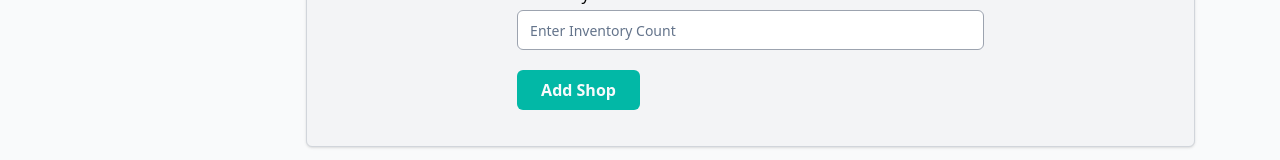
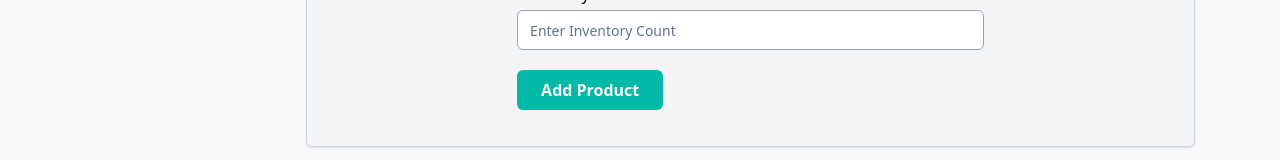
Before and after one commit to MoniruzzamanBillal/reiment-l2-client, a React (Vite) app: page /dashboard/vendor/add-products in a window 1280 px wide. Shown: the part 774-934 px from the top of the page. Built offline with nearby package versions, Linux system fonts and the light colour scheme; no server answers.

Commit message:
readme added

```diff
--- a/src/pages/AddProduct.tsx
+++ b/src/pages/AddProduct.tsx
@@ -194,7 +194,7 @@ const AddProduct = () => {
               <Button
                 className={`px-3 xsm:px-4 sm:px-5 md:px-6 font-semibold text-xs sm:text-sm md:text-base active:scale-95 duration-500 bg-prime50 hover:bg-prime100`}
               >
-                Add Shop
+                Add Product
               </Button>
             </ReimentForm>
             {/* form ends */}
--- a/src/pages/Checkout.tsx
+++ b/src/pages/Checkout.tsx
@@ -37,6 +37,7 @@ const Checkout = () => {
       if (result?.error) {
         // eslint-disable-next-line @typescript-eslint/no-explicit-any
         const errorMessage = (result?.error as any)?.data?.message;
+        console.log(errorMessage);
         toast.error(errorMessage, {
           id: taostId,
           duration: 1400,
--- a/src/pages/ManageUsers.tsx
+++ b/src/pages/ManageUsers.tsx
@@ -171,6 +171,7 @@ const ManageUsers = () => {
               handleDeleteFunction={handleDeleteUser}
               id={user?.id}
               alertMessage={alertMessage}
+              btnText="Block User"
             />
           ) : (
             <UnblockModal
--- a/src/pages/OrderSuccess.tsx
+++ b/src/pages/OrderSuccess.tsx
@@ -6,7 +6,7 @@ const OrderSuccess = () => {
   const navigate = useNavigate();
 
   const handleNavigateProduct = () => {
-    navigate("/");
+    navigate("/products");
   };
 
   return (
--- a/src/redux/api/baseApi.ts
+++ b/src/redux/api/baseApi.ts
@@ -2,8 +2,8 @@ import { createApi, fetchBaseQuery } from "@reduxjs/toolkit/query/react";
 import { RootState } from "../store";
 
 const baseQuery = fetchBaseQuery({
-  baseUrl: "http://localhost:5000/api",
-  // baseUrl: "https://reiment-l2-server.vercel.app/api",
+  // baseUrl: "http://localhost:5000/api",
+  baseUrl: "https://reiment-l2-server.vercel.app/api",
   credentials: "include",
   prepareHeaders: (headers, { getState }) => {
     const token = (getState() as RootState).auth.token;
```
Also changed, not shown: 2 other files (tests, documents, lock files or other folders).
